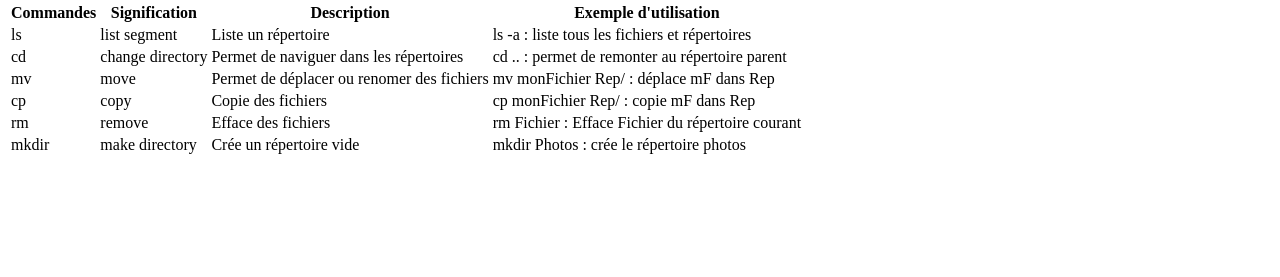
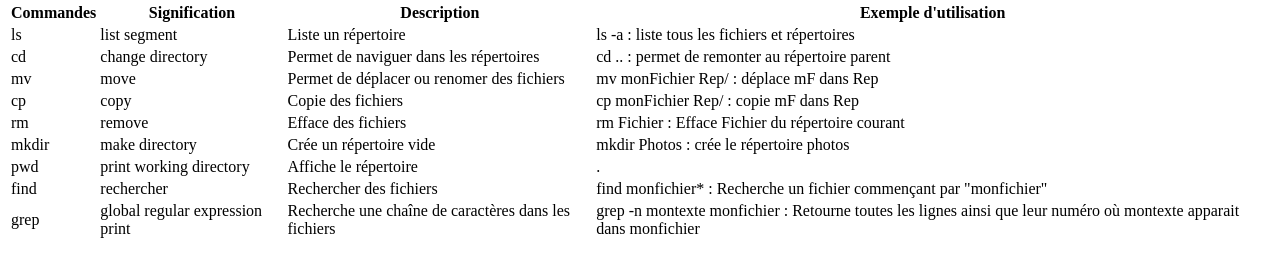
Before and after one commit to XavierMongy/Linux, a plain HTML site: page index.html in a window 1280 px wide. Shown: the part 79-356 px from the top of the page. Drawn offline with Linux system fonts and the light colour scheme.

Commit message:
add commands 7,8,9

```diff
--- a/index.html
+++ b/index.html
@@ -63,6 +63,26 @@
 			<td>mkdir Photos : crée le répertoire photos</td>
 		</tr>
 
+		<tr> <!--septième commande-->
+			<td class="underline">pwd</td>
+			<td class="underline">print working directory</td>
+			<td class="underline">Affiche le répertoire</td>
+			<td class="underline">.</td>
+		</tr>
+
+		<tr> <!--huitième commande-->
+			<td>find</td>
+			<td>rechercher</td>
+			<td>Rechercher des fichiers</td>
+			<td>find monfichier* : Recherche un fichier commençant par "monfichier"</td>
+		</tr>
+
+		<tr> <!--neuvième commande-->
+			<td class="underline">grep</td>
+			<td class="underline">global regular expression print</td>
+			<td class="underline">Recherche une chaîne de caractères dans les fichiers</td>
+			<td class="underline">grep -n montexte monfichier : Retourne toutes les lignes ainsi que leur numéro où montexte apparait dans monfichier </td>
+		</tr>
 
 
 	</table>
```
